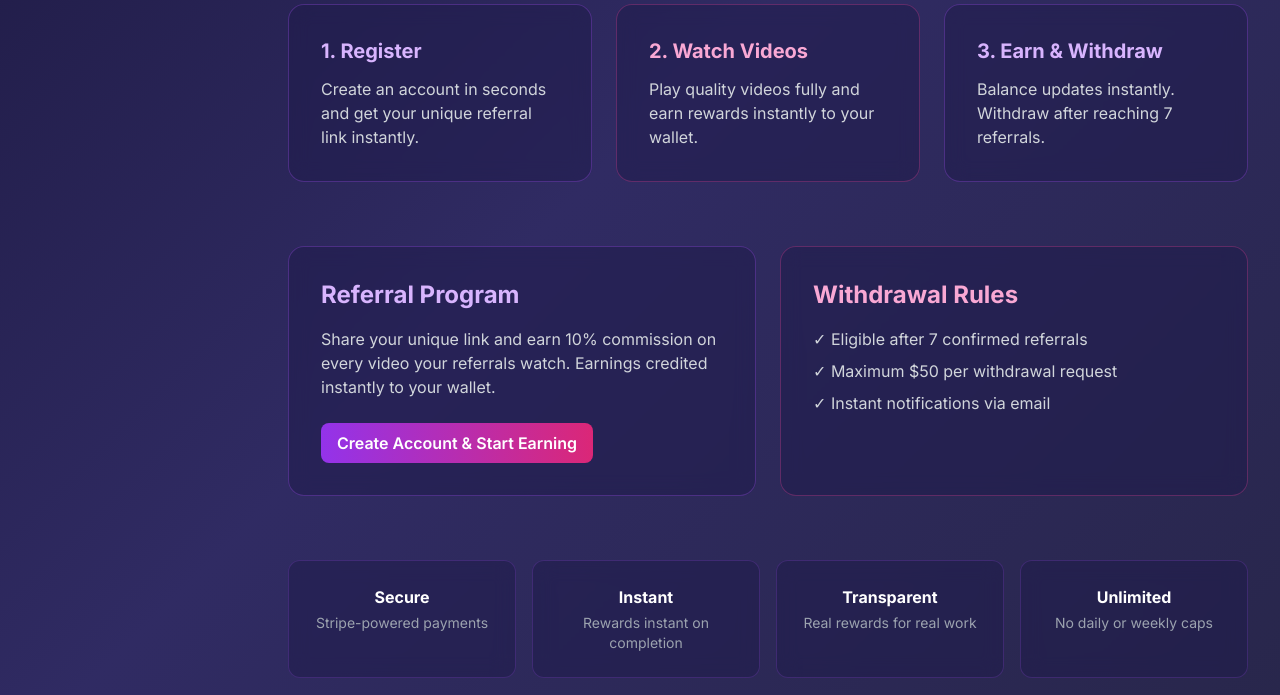
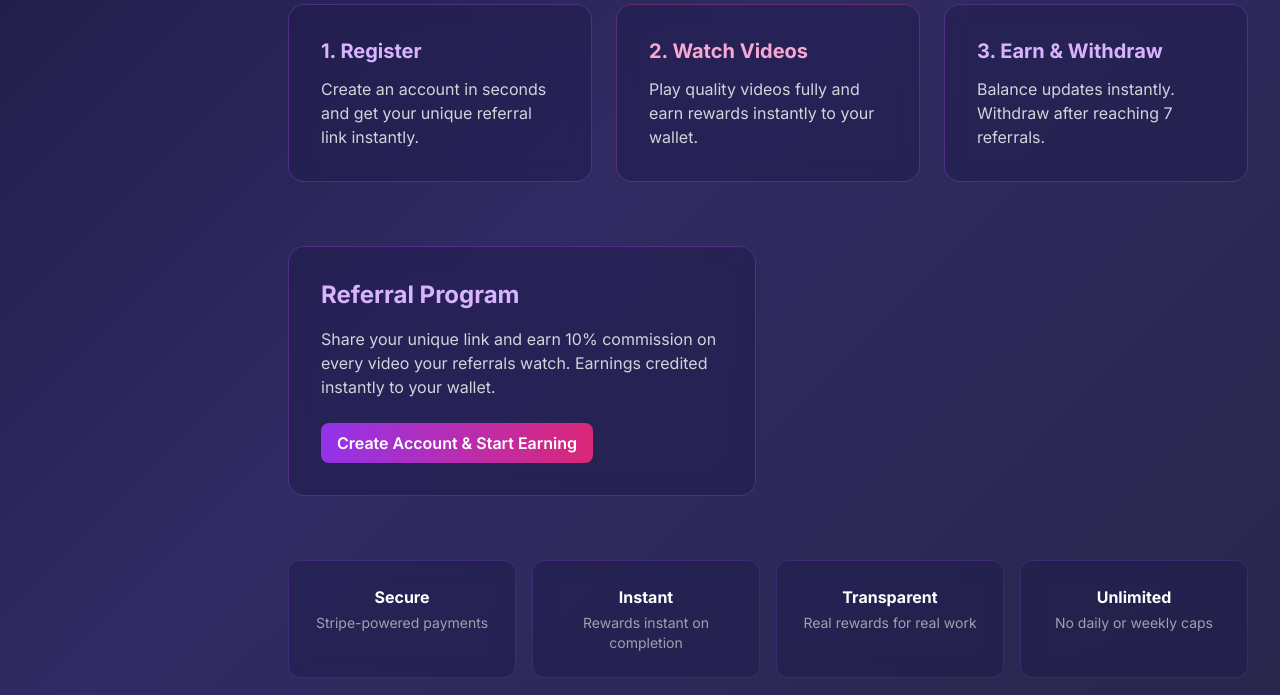
Before and after one commit to mainmesh/xrp_videos, a Django app: page / in a window 1280 px wide. Shown: the part 1139-1834 px from the top of the page. Run offline with Django 4.2, Linux system fonts and the light colour scheme; some libraries are stand-ins or nearby versions.

Commit message:
Remove Withdrawal Rules and fix admin redirect

```diff
--- a/admin_panel/views.py
+++ b/admin_panel/views.py
@@ -10,6 +10,7 @@ from functools import wraps
 from datetime import timedelta
 import json
 from django.conf import settings
+from django.urls import reverse
 
 from accounts.models import Profile, Deposit, WithdrawalRequest
 from videos.models import Video, WatchHistory, Tier, Category, VideoTierPrice
@@ -25,7 +26,8 @@ def staff_required(view_func):
     @wraps(view_func)
     def wrapper(request, *args, **kwargs):
         if not request.user.is_authenticated:
-            return redirect('admin_panel:login' + '?next=' + request.path)
+            login_url = reverse('admin_panel:login')
+            return redirect(f"{login_url}?next={request.path}")
         if not request.user.is_staff:
             return HttpResponseForbidden("You don't have permission to access this page.")
         return view_func(request, *args, **kwargs)
--- a/templates/home.html
+++ b/templates/home.html
@@ -97,14 +97,7 @@
 			{% endif %}
 		</div>
 
-		<div class="dark-glass rounded-2xl p-6 sm:p-8 border border-pink-500/30 hover:shadow-2xl hover:shadow-pink-500/50 transition">
-			<h3 class="text-xl sm:text-2xl font-bold text-pink-300 mb-4">Withdrawal Rules</h3>
-			<ul class="text-sm sm:text-base text-gray-300 space-y-2">
-				<li>✓ Eligible after 7 confirmed referrals</li>
-				<li>✓ Maximum $50 per withdrawal request</li>
-				<li>✓ Instant notifications via email</li>
-			</ul>
-		</div>
+		<!-- Withdrawal Rules removed as requested -->
 	</section>
 
 	<!-- Trust Section -->
```
